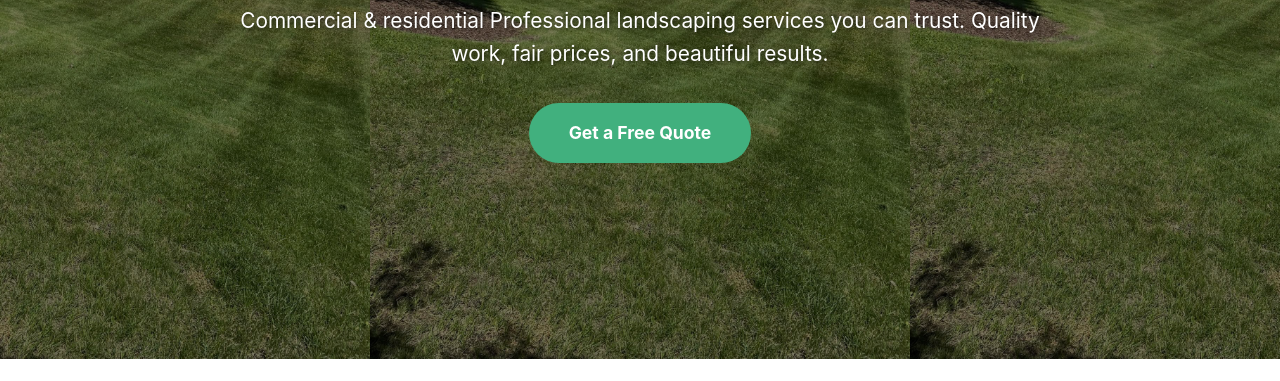
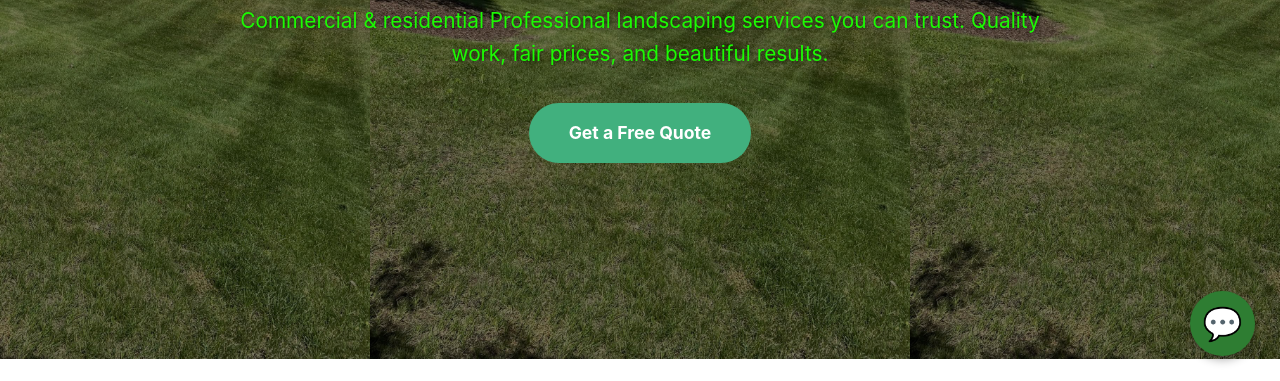
Before and after one commit to rmartinezlandscaping/rmartinezlandscaping.github.io, a plain HTML site: page index.html in a window 1280 px wide. Shown: the part 419-800 px from the top of the page. Drawn offline with Linux system fonts and the light colour scheme.

Commit message:
agrege boton de cotizacion

```diff
--- a/index.html
+++ b/index.html
@@ -62,7 +62,7 @@
             align-items: center;
             justify-content: center;
             text-align: center;
-            color: white;
+            color: rgb(28, 250, 3);
             padding: 2rem;
 
             /* BACKGROUND IMAGE - replace hero.jpg with your image */
@@ -419,6 +419,30 @@
                 grid-template-columns: 1fr;
             }
         }
+        .boton-cotizacion {
+  position: fixed;
+  bottom: 25px;
+  right: 25px;
+  width: 65px;
+  height: 65px;
+  background-color: #2E7D32;
+  color: white;
+  border-radius: 50%;
+  display: flex;
+  align-items: center;
+  justify-content: center;
+  font-size: 32px;
+  box-shadow: 0px 4px 10px rgba(0, 0, 0, 0.3);
+  cursor: pointer;
+  z-index: 9999;
+  text-decoration: none;
+  transition: transform 0.3s ease;
+}
+
+.boton-cotizacion:hover {
+  transform: scale(1.1);
+  background-color: #1B5E20;
+}
 
     </style>
 </head>
@@ -687,6 +711,9 @@
     });
 </script>
 
-
+<!-- Botón Flotante de Cotización -->
+<a href="https://docs.google.com/forms/d/e/1FAIpQLSeSbAcMqGU_TK07kMAu9OnCIzdgGMs3SH8UymCOqBrEqnL41Q/viewform?usp=dialog" target="_blank" class="boton-cotizacion" title="FREE QUOTE">
+  💬
+</a>
 </body>
 </html>
```
Also changed, not shown: images/hero0.jpg (added), images/hero11.jpg.
